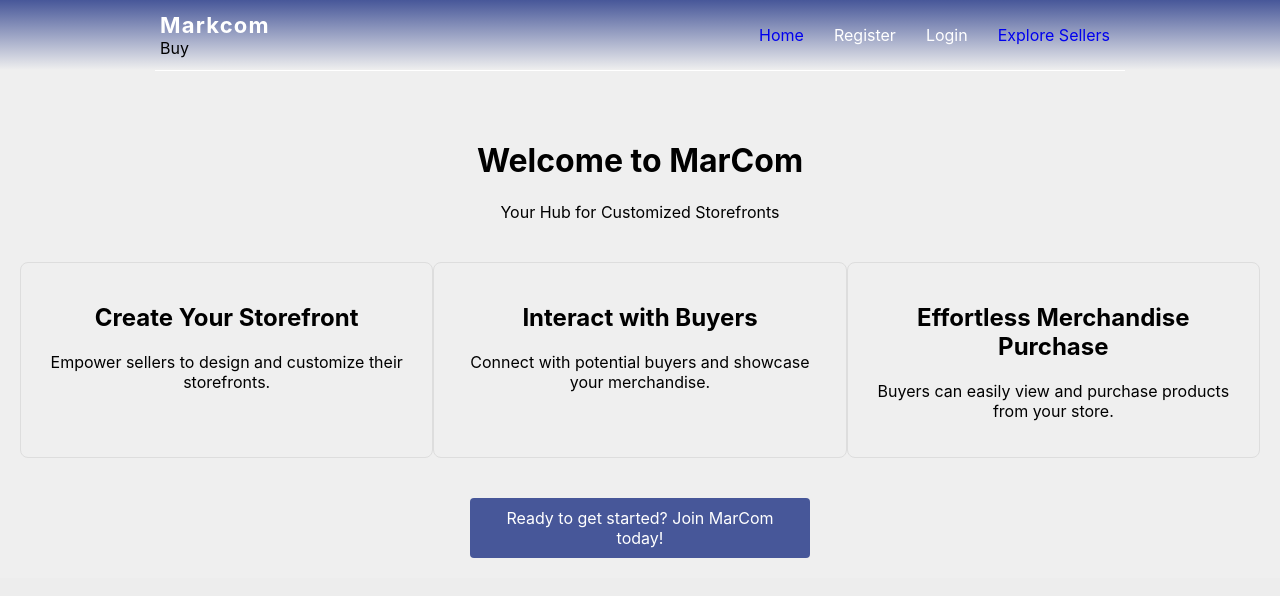
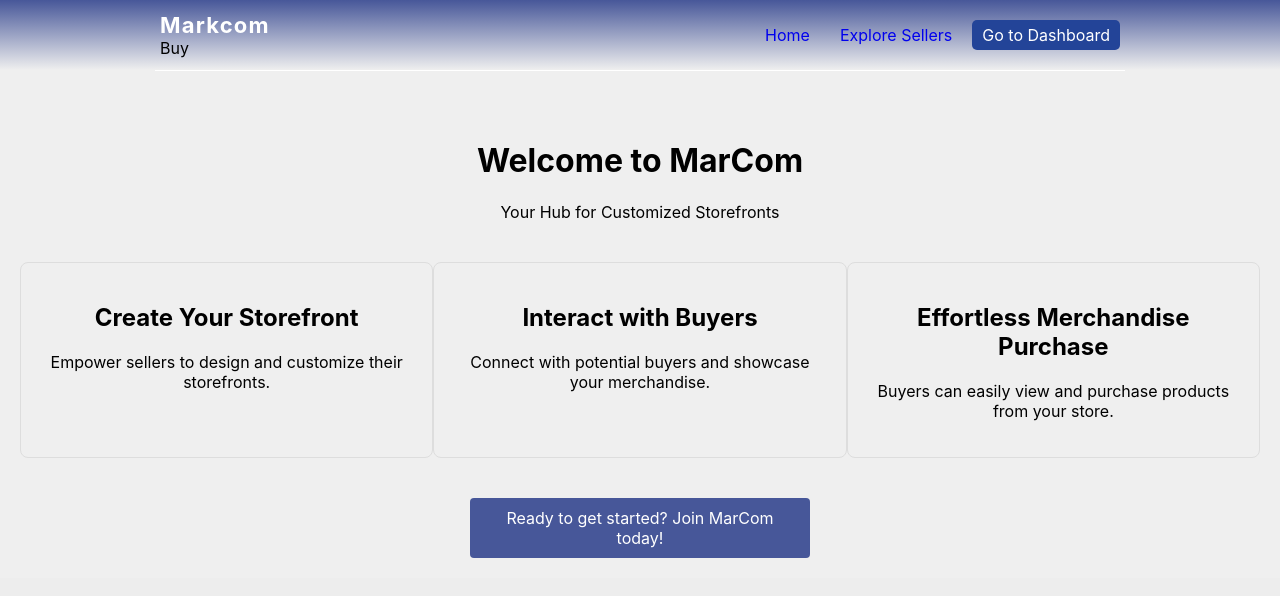
Before and after one commit to PiyushM8/MarkComFrontend, a React (Create React App) app: page / in a window 1280 px wide. Shown: the top 596 px of the page. Built offline with nearby package versions, Linux system fonts and the light colour scheme; sample sign-in values are in the browser's storage.

Commit message:
homepage navbar changes depending on if user is logged in or not

```diff
--- a/src/App.js
+++ b/src/App.js
@@ -22,6 +22,7 @@ function App() {
        !path.includes("customer") &&
        !path.includes("query") &&
        path !== "login" &&
+       path !== "all-sellers" &&
        path !== "register" &&
        path !== "shoppingcart" &&
        path !== '404' &&
--- a/src/component/navbar/Navbar.jsx
+++ b/src/component/navbar/Navbar.jsx
@@ -1,11 +1,24 @@
 // ./src/components/navbar/navbar.jsx
 
-import React from "react";
+import React, { useEffect } from "react";
 import { Link } from "react-router-dom";
 import "./navbar.css";
 import { showLogin, showRegistration } from "../../utils/loginregister";
 
 function Navbar() {
+
+  useEffect(() => {
+    const userDetails = window.sessionStorage.getItem("UserDetails")
+    if(userDetails)
+    {
+      document.getElementById("login-register-home").style.display = "none"
+      document.getElementById("nav-dashboard-btn").style.display = "block"
+    }else{
+      document.getElementById("login-register-home").style.display = "flex"
+      document.getElementById("nav-dashboard-btn").style.display = "none"
+    }
+  })
+
   return (
     <div className="navbar-cont">
       <div className="navbar-items-cont">
@@ -19,15 +32,18 @@ function Navbar() {
           <Link className="nav-item" to={"/"}>
             <div>Home</div>
           </Link>
-          <div className="nav-item" onClick={showRegistration}>
-            <div>Register</div>
-          </div>
-          <div className="nav-item" onClick={showLogin}>
-            <div>Login</div>
+          <div id="login-register-home">
+            <div className="nav-item" onClick={showRegistration}>
+              <div>Register</div>
+            </div>
+            <div className="nav-item" onClick={showLogin}>
+              <div>Login</div>
+            </div>
           </div>
           <Link className="nav-item" to={"/all-sellers"}>
             <div>Explore Sellers</div>
           </Link>
+          <Link to="/customer" id="nav-dashboard-btn">Go to Dashboard</Link>
         </div>
       </div>
     </div>
--- a/src/component/navbar/navbar.css
+++ b/src/component/navbar/navbar.css
@@ -12,6 +12,19 @@
     display: flex;
     justify-content: space-between;
     font-size: 16px;
+}
+
+#login-register-home{
+    display: flex;
+}
+
+#nav-dashboard-btn{
+    margin: auto;
+    background-color: rgb(35, 68, 152);
+    padding: 5px 10px;
+    font-size: 16px;
+    color: white;
+    border-radius: 5px;
 }
 
 .navbar-extra-cont{
```
